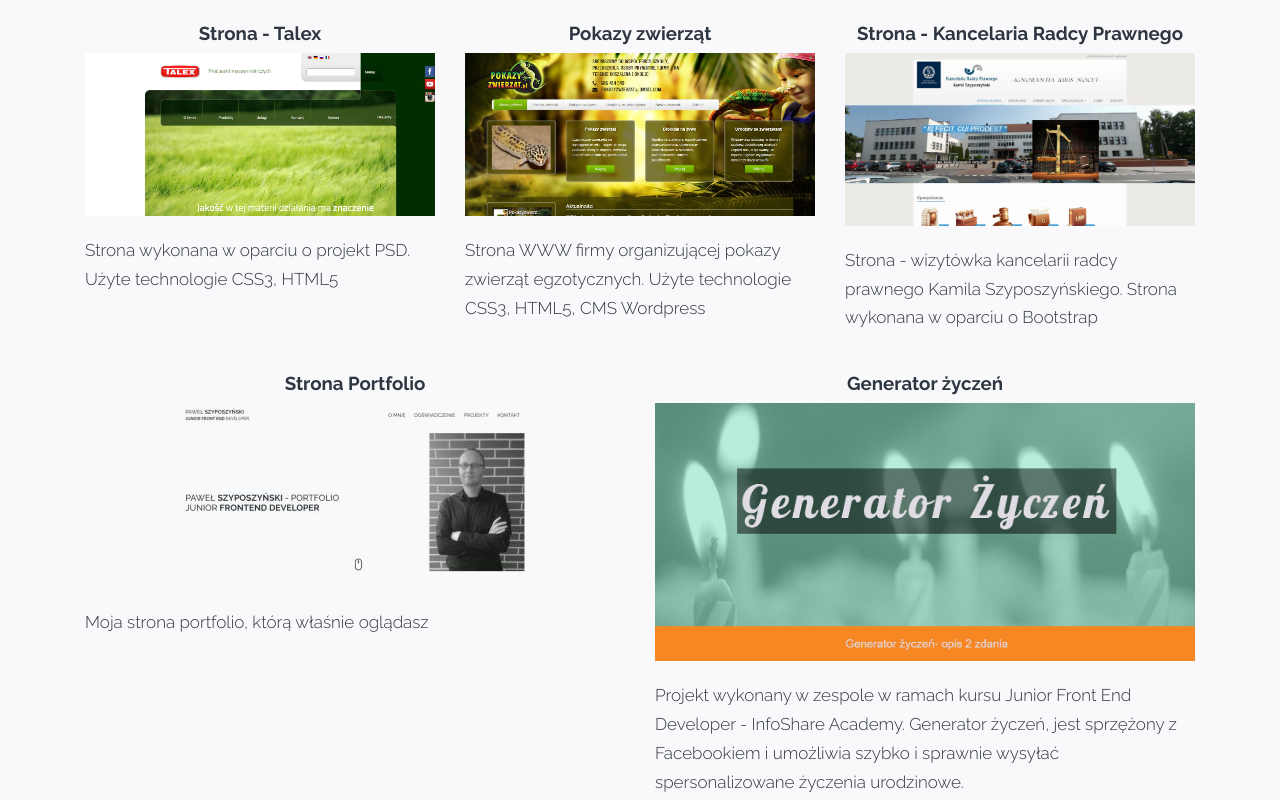
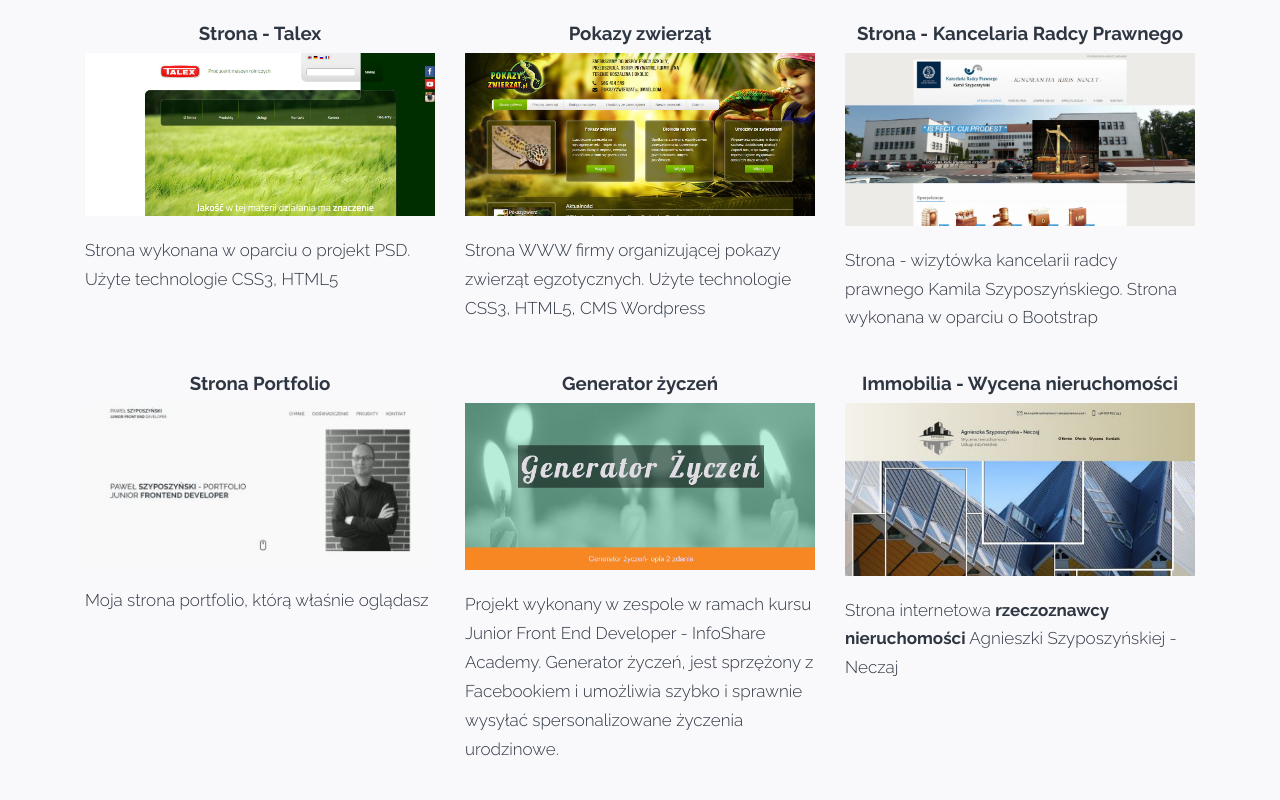
Before and after one commit to Pablo-Es/Pablo-Es.github.io, a website built with webpack: page index.html in a window 1280 px wide. Shown: the part 2000-2800 px from the top of the page. Built offline with nearby package versions, Linux system fonts and the light colour scheme.

Commit message:
added new project site

```diff
--- a/index.html
+++ b/index.html
@@ -25,7 +25,7 @@
                                  alt="Paweł Szyposzyński-Front End Developer"/>
                         </figure>
                         <h1 class="heading heading--logo">Paweł Szyposzyński<br>
-                            <span class="logo__span">Junior Front End Developer</span>
+                            <span class="logo__span">Front End Developer</span>
                         </h1>
                     </a>
                 </div>
@@ -50,7 +50,7 @@
         <article class="banner__article">
             <h2 class="heading heading--level-2">
                 Paweł Szyposzyński <br>
-                Junior FrontEnd Developer
+                Front - End Developer
             </h2>
         </article>
     </div>
@@ -147,14 +147,14 @@
                     <p class="projects-sec__text">Strona - wizytówka kancelarii radcy prawnego Kamila Szyposzyńskiego.
                         Strona wykonana w oparciu o Bootstrap</p>
                 </article>
-                <article class="projects-sec__article col-md-6">
+                <article class="projects-sec__article col-md-4">
                     <h3 class="text--center">Strona Portfolio</h3>
                     <figure>
                         <img class="image" src="assets/images/portfolio.jpg"/>
                     </figure>
                     <p class="projects-sec__text">Moja strona portfolio, którą właśnie oglądasz</p>
                 </article>
-                <article class="projects-sec__article col-md-6">
+                <article class="projects-sec__article col-md-4">
                     <h3 class="text--center">Generator życzeń</h3>
                     <figure>
                         <a href="http://fantastyczna-czworka.jfdz7.is-academy.pl/"><img class="image" src="assets/images/fc4.jpg"/></a>
@@ -162,6 +162,13 @@
                     <p class="projects-sec__text">Projekt wykonany w zespole w ramach kursu Junior Front End Developer -
                         InfoShare Academy. Generator życzeń, jest sprzężony z Facebookiem i umożliwia szybko i sprawnie
                         wysyłać spersonalizowane życzenia urodzinowe.</p>
+                </article>
+                <article class="projects-sec__article col-md-4">
+                    <h3 class="text--center">Immobilia - Wycena nieruchomości</h3>
+                    <figure>
+                        <a href="https://www.nieruchomosci-rzeczoznawca.com"><img class="image" src="assets/images/immobilia.jpg"/></a>
+                    </figure>
+                    <p class="projects-sec__text">Strona internetowa <a href="https://www.nieruchomosci-rzeczoznawca.com"><strong>rzeczoznawcy nieruchomości</strong></a> Agnieszki Szyposzyńskiej - Neczaj</p>
                 </article>
             </div>
         </div>
```
Also changed, not shown: assets/images/immobilia.jpg (added).
